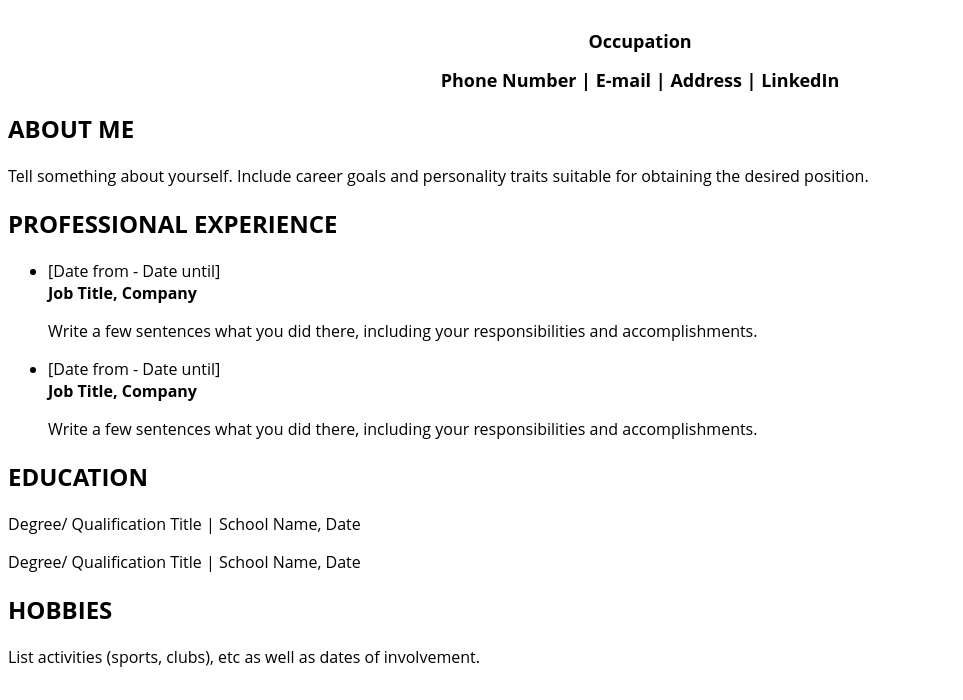
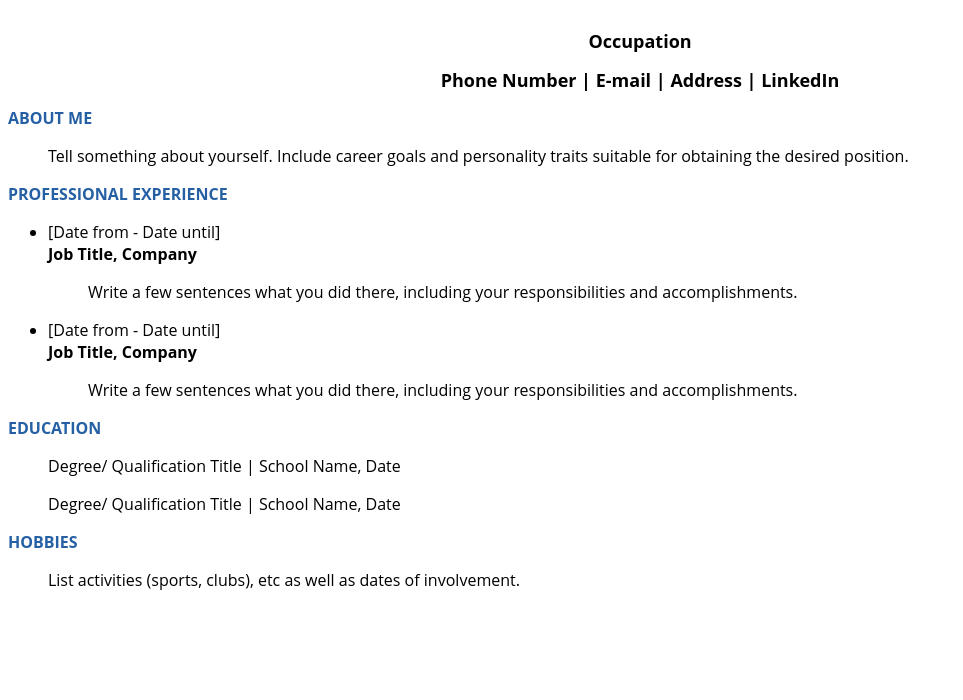
Before and after one commit to Kurbamit/CBlog.github.io, a plain HTML site: page index.html in a window 1280 px wide. Shown: the part 100-800 px from the top of the page, without its empty margins (0-963 px from the left). Drawn offline with Linux system fonts and the light colour scheme.

Commit message:
Update style.css

```diff
--- a/style.css
+++ b/style.css
@@ -1,42 +1,31 @@
-.name
-{
+* {
     font-family: 'Open Sans';
+}
+
+.name {
     font-size: 24px;
     color: #2660a4;
     text-align: center;
     font-weight: bold;
 }
-.occupation
-{
+
+.occupation {
     color: black;
-    font-family: 'Open Sans';
     font-size: 12px;
     text-align: center;
 }
 
-.resume h2.experience-title
-{
+.resume h2.title {
     color: #2660a4;
     text-align: left;
     font-size: 16px;
     text-transform: uppercase;
 }
 
-.resume
-{
-    color: black;
-    font-family: 'Open Sans';
-    font-size: 16px;
+.resume p {
+    text-indent: 40px;
 }
 
-.resume .bold-title
-{
+.resume .bold-title {
     font-weight: bold;
 }
-
-.about .box
-{
-    display: flex;
-    flex-direction: row;
-    margin: 20px 0;
-}
```
